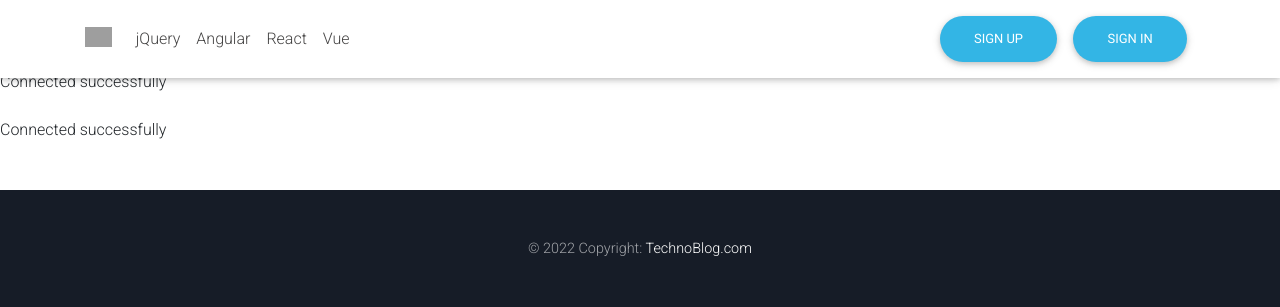
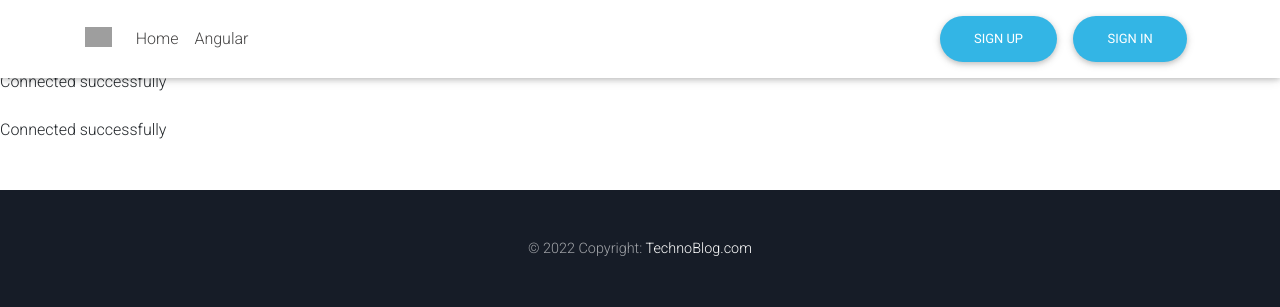
Before and after one commit to HAbdelhamid/Bloger, a PHP site: page / in a window 1280 px wide. Shown: the top 307 px of the page. Run offline with PHP 8.4, Linux system fonts and the light colour scheme; data that the repository does not hold is empty; some libraries are stand-ins or nearby versions; grey boxes are pictures that could not be loaded.

Commit message:
add: changed navbar list content and removed some sign up with options

```diff
--- a/App/back/db.php
+++ b/App/back/db.php
@@ -1,4 +1,5 @@
 <?php
+
 $servername = "localhost";
 $username = "root";
 $password = "";
@@ -12,4 +13,5 @@ if (!$conn) {
   die("Connection failed: " . mysqli_connect_error());
 }
 echo "Connected successfully";
+
 ?>
--- a/App/front/navbar.php
+++ b/App/front/navbar.php
@@ -20,17 +20,10 @@
             <!-- Left -->
             <ul class="navbar-nav mr-auto">
                 <li class="nav-item">
-                <a class="nav-link waves-effect" href="https://mdbootstrap.com/docs/jquery/" target="_blank">jQuery</a>
+                <a class="nav-link waves-effect" href="https://mdbootstrap.com/docs/jquery/" target="_blank">Home</a>
                 </li>
                 <li class="nav-item">
                 <a class="nav-link waves-effect" href="https://mdbootstrap.com/docs/angular/" target="_blank">Angular</a>
-                </li>
-                <li class="nav-item">
-                <a class="nav-link waves-effect" href="https://mdbootstrap.com/docs/react/" target="_blank">React</a>
-                </li>
-                <li class="nav-item">
-                <a class="nav-link waves-effect" href="https://mdbootstrap.com/docs/vue/" target="_blank">Vue</a>
-                </li>
             </ul>
 
             <!-- Right -->
--- a/App/front/singin.php
+++ b/App/front/singin.php
@@ -36,8 +36,5 @@
 
         <a href="#" class="mx-1" role="button"><i class="fab fa-facebook-f"></i></a>
         <a href="#" class="mx-1" role="button"><i class="fab fa-twitter"></i></a>
-        <a href="#" class="mx-1" role="button"><i class="fab fa-linkedin-in"></i></a>
-        <a href="#" class="mx-1" role="button"><i class="fab fa-github"></i></a>
-
 </form>
 <!-- Default form login -->
```
